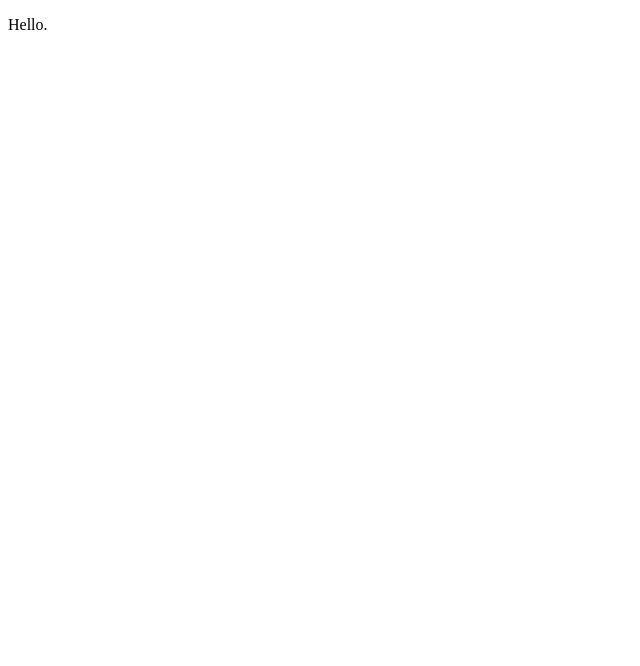
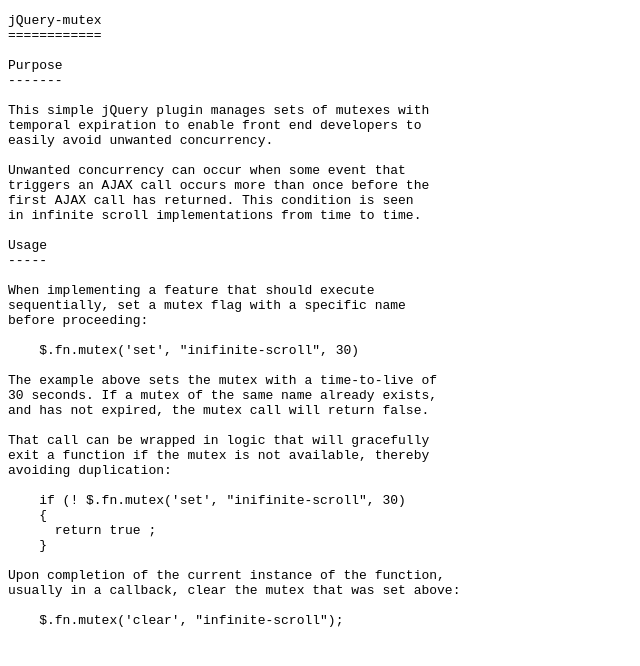
Before and after one commit to chinnucsk/jQuery-mutex, a plain HTML site: page index.html in a window 1280 px wide. Shown: the whole page, without its empty margins (0-640 px from the left). Drawn offline with nearby package versions, Linux system fonts and the light colour scheme.

Commit message:
Added readme information to html.

```diff
--- a/index.html
+++ b/index.html
@@ -9,6 +9,53 @@
 </SCRIPT>
 </HEAD>
 <BODY>
-<P>Hello.</P>
 </BODY>
 </HTML>
+
+<PRE>
+jQuery-mutex
+============
+
+Purpose
+-------
+
+This simple jQuery plugin manages sets of mutexes with
+temporal expiration to enable front end developers to
+easily avoid unwanted concurrency.
+
+Unwanted concurrency can occur when some event that
+triggers an AJAX call occurs more than once before the
+first AJAX call has returned. This condition is seen
+in infinite scroll implementations from time to time.
+
+Usage
+-----
+
+When implementing a feature that should execute
+sequentially, set a mutex flag with a specific name
+before proceeding:
+
+    $.fn.mutex('set', "inifinite-scroll", 30)
+
+The example above sets the mutex with a time-to-live of
+30 seconds. If a mutex of the same name already exists,
+and has not expired, the mutex call will return false.
+
+That call can be wrapped in logic that will gracefully
+exit a function if the mutex is not available, thereby
+avoiding duplication:
+
+    if (! $.fn.mutex('set', "inifinite-scroll", 30)
+    {
+      return true ;
+    }
+
+Upon completion of the current instance of the function,
+usually in a callback, clear the mutex that was set above:
+
+    $.fn.mutex('clear', "infinite-scroll");
+
+</PRE>
+
+</BODY>
+</HTML>
```
